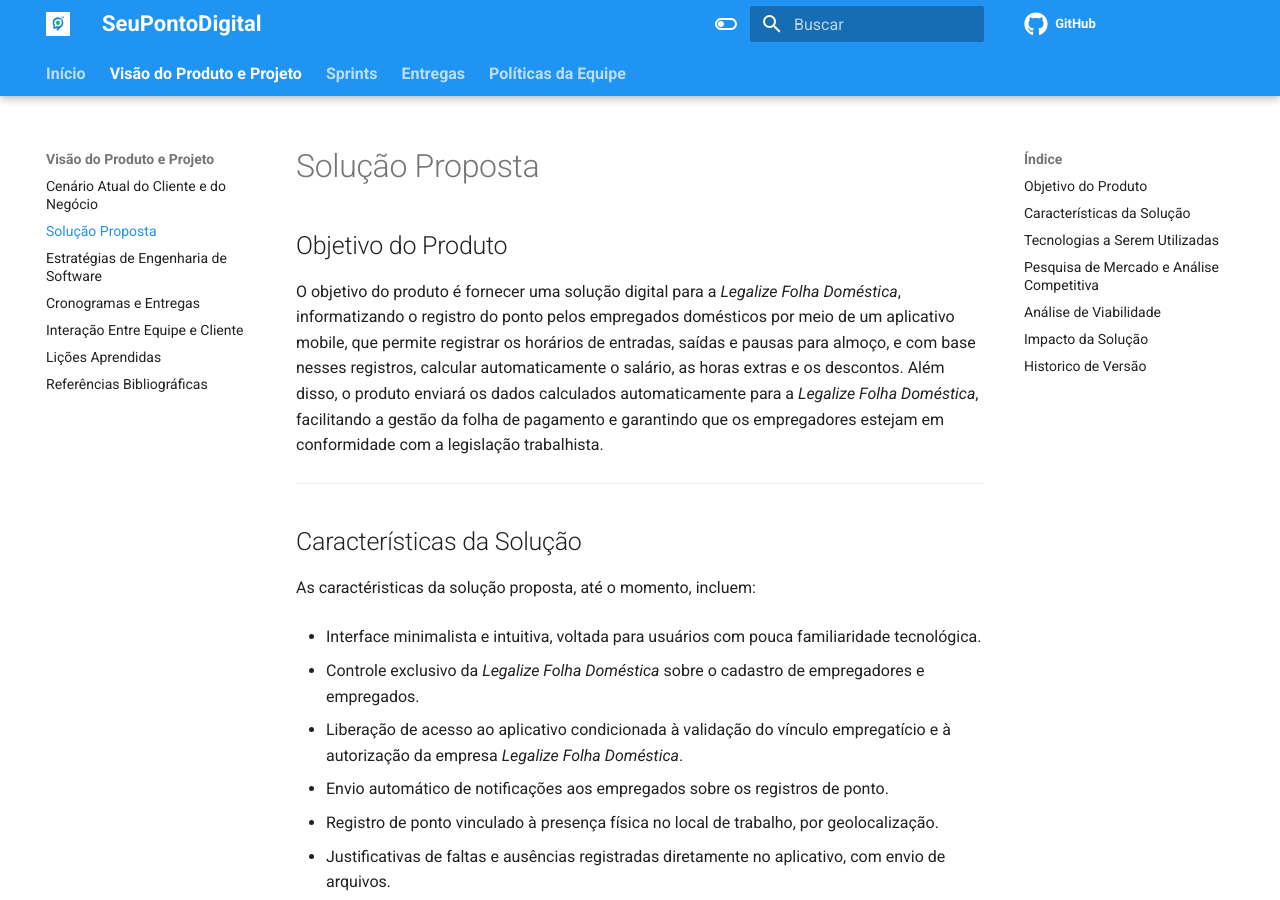
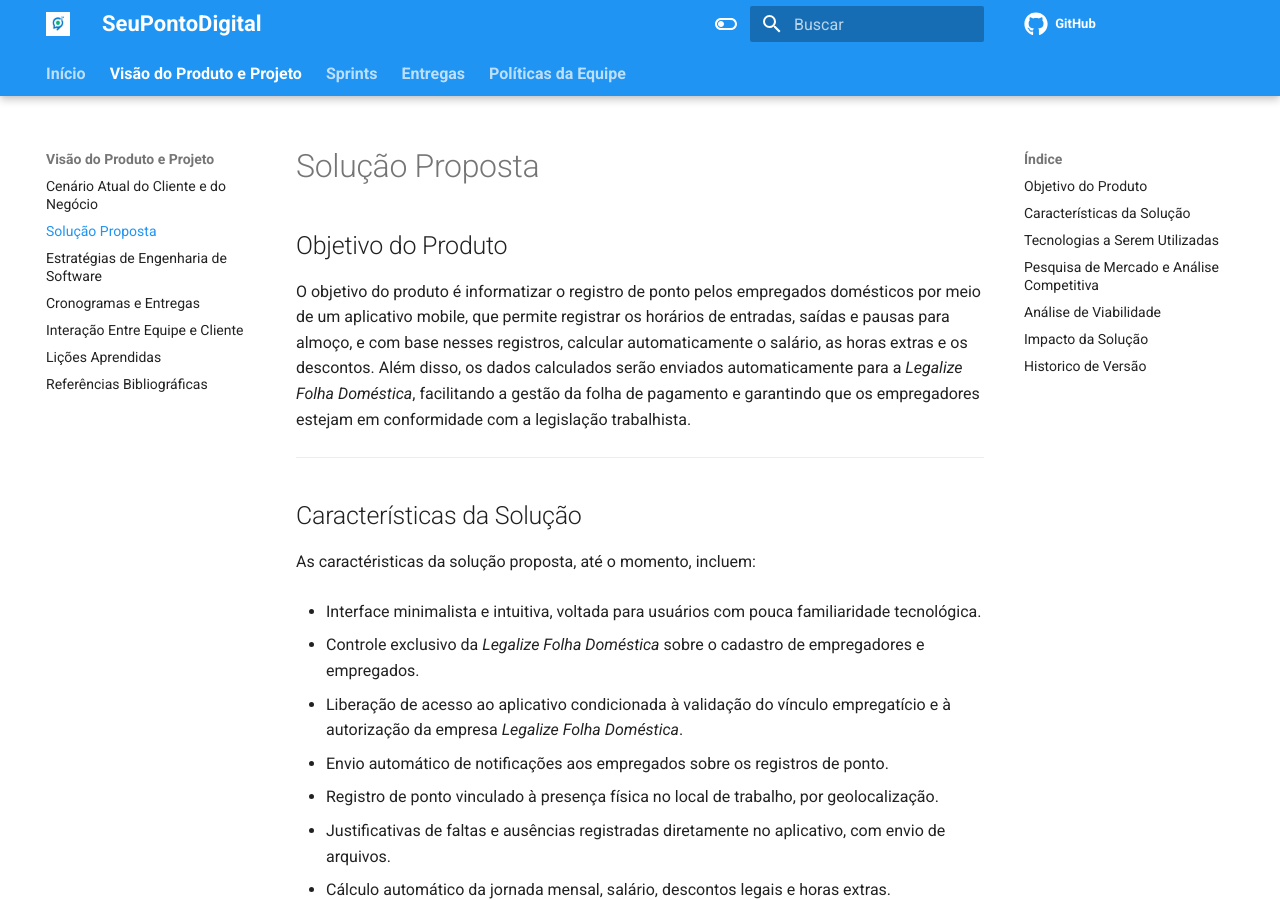
Before and after one commit to mdsreq-fga-unb/2025.1-T01-SeuPontoDigital, an MkDocs documentation site: the page built from docs/doc-visao/top2.md, in a window 1280 px wide and 900 px high. Built offline with MkDocs 1.6.1 and Material for MkDocs 9.7.7, drawn with Linux system fonts in a browser that asks for light colours; comment, search, counter and statistics services are not loaded.

Commit message:
docs(fix): corrigir objetivo do produto

```diff
--- a/docs/doc-visao/top2.md
+++ b/docs/doc-visao/top2.md
@@ -1,6 +1,6 @@
 ## Objetivo do Produto
 
-O objetivo do produto é fornecer uma solução digital para a *Legalize Folha Doméstica*, informatizando o registro do ponto pelos empregados domésticos por meio de um aplicativo mobile, que permite registrar os horários de entradas, saídas e pausas para almoço, e com base nesses registros, calcular automaticamente o salário, as horas extras e os descontos. Além disso, o produto enviará os dados calculados automaticamente para a *Legalize Folha Doméstica*, facilitando a gestão da folha de pagamento e garantindo que os empregadores estejam em conformidade com a legislação trabalhista.
+O objetivo do produto é informatizar o registro de ponto pelos empregados domésticos por meio de um aplicativo mobile, que permite registrar os horários de entradas, saídas e pausas para almoço, e com base nesses registros, calcular automaticamente o salário, as horas extras e os descontos. Além disso, os dados calculados serão enviados automaticamente para a *Legalize Folha Doméstica*, facilitando a gestão da folha de pagamento e garantindo que os empregadores estejam em conformidade com a legislação trabalhista.
 
 ---
 ## Características da Solução
```
